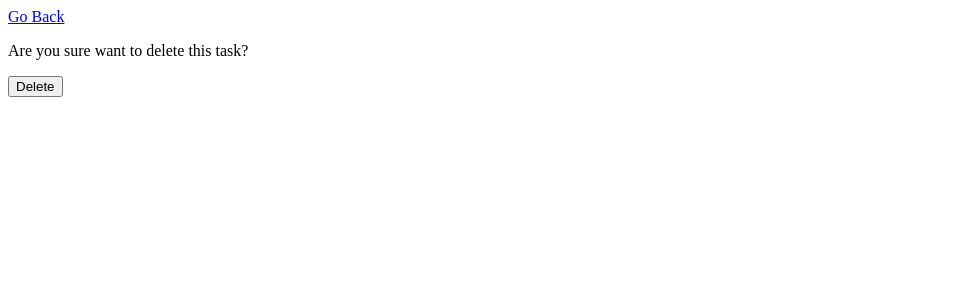
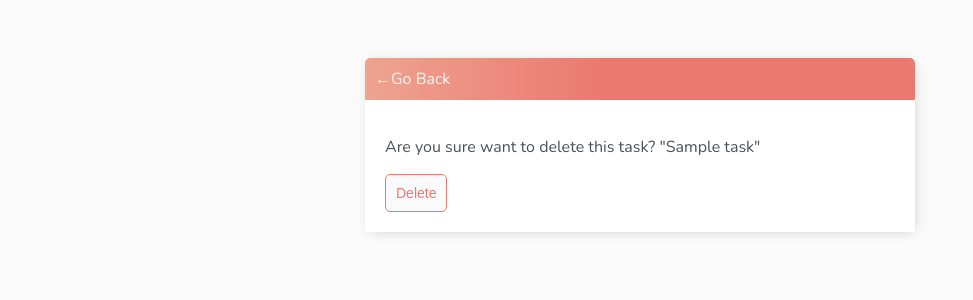
Before and after one commit to RahulRemanan97/To-Do-List-App-Django, a Django app: template Django/todo_list/base/templates/base/task_confirm_delete.html in a window 1280 px wide. Shown: the top 300 px of the page, without its empty margins (0-973 px from the left). Run offline with Django 4.2, Linux system fonts and the light colour scheme; the template is opened without the code that fills it: most values are stand-ins (such as "Sample title", 1, 10 or a date in 2020).

Commit message:
final commit

```diff
--- /dev/null
+++ b/Django/todo_list/base/templates/base/main.html
@@ -0,0 +1,123 @@
+<!DOCTYPE html>
+<html lang="en">
+<head>
+    <meta charset="UTF-8">
+    <meta http-equiv="X-UA-Compatible" content="IE=edge">
+    <meta name="viewport" content="width=device-width, initial-scale=1.0">
+    <title>To-Do-List App</title>
+    <link rel="preconnect" href="https://fonts.googleapis.com">
+<link rel="preconnect" href="https://fonts.gstatic.com" crossorigin>
+<link href="https://fonts.googleapis.com/css2?family=Nunito:wght@200&family=Raleway:wght@300&display=swap" rel="stylesheet">
+    <style>
+        body{
+            background-color: #fafafa;
+            font-family: 'Nunito', sans-serif;
+            padding-top: 50px;
+        }
+        h1,h2,h3,h4,h5,h6{
+            font-family: 'Raleway', sans-serif;
+        }
+        a,p{
+            color: #4b5156;
+        }
+        .container{
+            max-width: 550px;
+            margin: auto;
+            background-color: #fff;
+            -webkit-box-shadow: 2px 2px 13px -4px rgba(0, 0, 0, 0.21);
+            box-shadow: 2px 2px 13px -4px rgba(0, 0, 0, 0.21);
+        }
+        .header-bar{
+            display: flex;
+            justify-content: space-between;
+            color: #fff;
+            padding: 10px;
+            border-radius: 5px 5px 0 0;
+            background: linear-gradient(90deg, #EEA390 0%, #EB796F 43%, #EB796F 100%);
+        }
+        .header-bar a{
+            color: rgb(247, 247, 247);
+            text-decoration: none;
+        }
+        .task-wrapper{
+            display: flex;
+            align-items: center;
+            justify-content: space-between;
+            padding: 20px;
+            background-color: #fff;
+            border-top: 1px solid rgb(226, 226, 226);
+        }
+        .task-title{
+            display: flex;
+        }
+        .task-title a{
+            text-decoration: none;
+            color: #4b5156;
+            margin-left: 10px;
+        }
+        .task-complete-icon{
+            height: 20px;
+            width: 20px;
+            background-color: rgb(105, 220, 105);
+            border-radius: 50%;
+        }
+        .task-incomplete-icon{
+            height: 20px;
+            width: 20px;
+            background-color: rgb(218, 218, 218);
+            border-radius: 50%;
+        }
+        .delete-link{
+            text-decoration: none;
+            font-weight: 900;
+            color: #cf4949;
+            font-size: 22px;
+            line-height: 0;
+        }
+        #search-add-wrapper{
+            display: flex;
+            justify-content: space-between;
+            align-items: center;
+            padding: 10px;
+        }
+        #add-link{
+            color: #EB796F;
+            text-decoration: none;
+            font-size: 42px;
+            text-shadow: 1px 1px #81413b;
+        }
+        input[type=text], input[type=password],
+        textarea{
+            border: 1p solid #EB796F;
+            border-radius: 5px;
+            padding: 10px;
+            width: 90%;
+        }
+        label{
+            padding-top: 10px !important;
+            display: block;
+        }
+        .button{
+            border: 1px solid #EB796F;
+            background-color: #fafafa;
+            color: #EB796F;
+            padding: 10px;
+            font-size: 14px;
+            border-radius: 5px;
+            cursor: pointer;
+            text-decoration: none;
+        }
+        .card-body{
+            padding: 20px;
+        }
+    </style>
+</head>
+<body>
+    <div class="container">
+        {% block content %}
+
+        {% endblock content %}
+    </div>
+
+</body>
+</html>
--- a/Django/todo_list/base/templates/base/task_confirm_delete.html
+++ b/Django/todo_list/base/templates/base/task_confirm_delete.html
@@ -1,6 +1,16 @@
-<a href="{% url 'tasks' %}">Go Back</a>
-<form  method="POST">
-    {% csrf_token %}
-    <p>Are you sure want to delete this task?</p>
-    <input type="submit" value="Delete">
-</form>
+{% extends 'base/main.html' %}
+{% block content %}
+
+<div class="header-bar">
+    <a href="{% url 'tasks' %}">&#8592;Go Back</a>
+</div>
+
+<div class="card-body">
+    <form  method="POST">
+        {% csrf_token %}
+        <p>Are you sure want to delete this task? "{{task}}"</p>
+        <input class="button" type="submit" value="Delete">
+    </form>
+</div>
+
+{% endblock content %}
--- a/Django/todo_list/base/urls.py
+++ b/Django/todo_list/base/urls.py
@@ -1,10 +1,11 @@
 from django.urls import path
-from.views import TaskList,TaskDetail,TaskCreate, TaskUpdate,TaskDelete, CustomLogin
+from.views import TaskList,TaskDetail,TaskCreate, TaskUpdate,TaskDelete, CustomLogin, RegisterPage
 from django.contrib.auth.views import LogoutView
 
 urlpatterns = [
     path('login/', CustomLogin.as_view(), name='login'),
     path('logout/', LogoutView.as_view(next_page='login'), name='logout'),
+    path('register/',RegisterPage.as_view(),name='register'),
     path('', TaskList.as_view(), name='tasks'),
     path('task/<int:pk>/', TaskDetail.as_view(), name='task'),
     path('task-create/', TaskCreate.as_view(), name='task-create'),
```
Also changed, not shown: Django/todo_list/base/templates/base/login.html (+16 -6 lines), Django/todo_list/base/templates/base/register.html (added, +27 -0 lines), Django/todo_list/base/templates/base/task_form.html (+16 -7 lines), Django/todo_list/base/templates/base/task_list.html (+46 -23 lines), Django/todo_list/base/views.py (+26 -3 lines), Django/todo_list/db.sqlite3.
